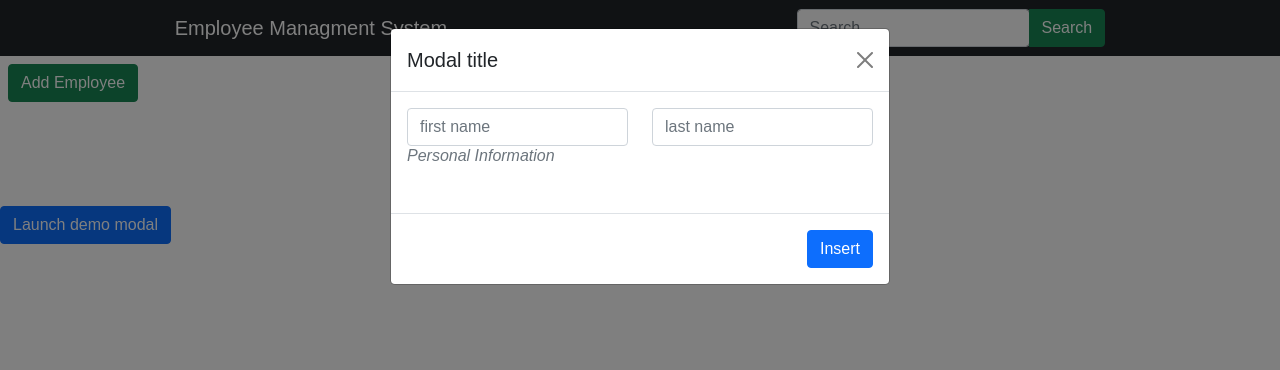
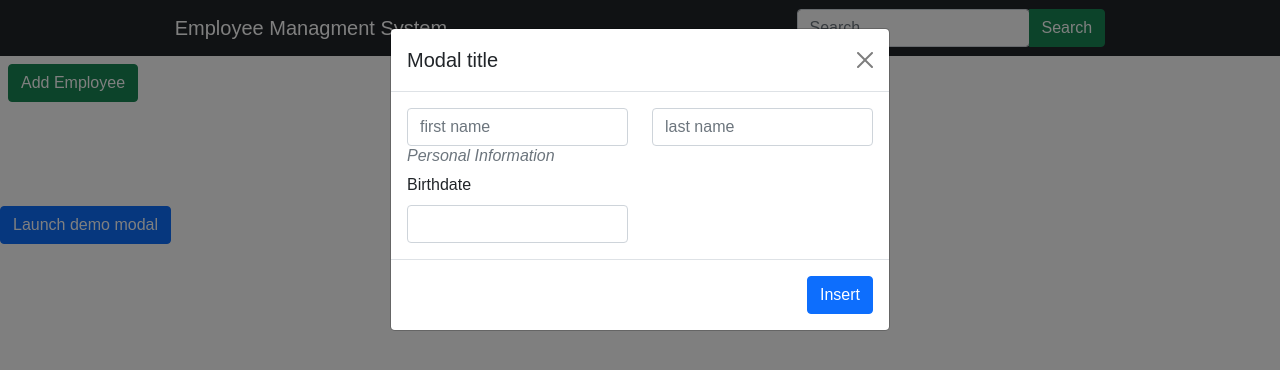
Before and after one commit to akashkhot12/Angular, an Angular app in the folder employee_crud/: page / in a window 1280 px wide. Both pictures are taken after a click on the button "Launch demo modal". Shown: the top 370 px of the page. Built offline with nearby package versions, Linux system fonts and the light colour scheme.

Commit message:
datepicker creattor

```diff
--- a/employee_crud/src/app/app.component.html
+++ b/employee_crud/src/app/app.component.html
@@ -1,3 +1,4 @@
+
 <div class="container-fluid g-0">
   <app-header></app-header>
 
@@ -48,7 +49,8 @@
           </div>
           <div class="row">
             <div class="col">
-              <label></label>
+              <label for="datepicker" class="form-label">Birthdate</label>
+              <input type="data" class="form-control" id="datepicker">
             </div>
             <div class="col">
             </div>
```
